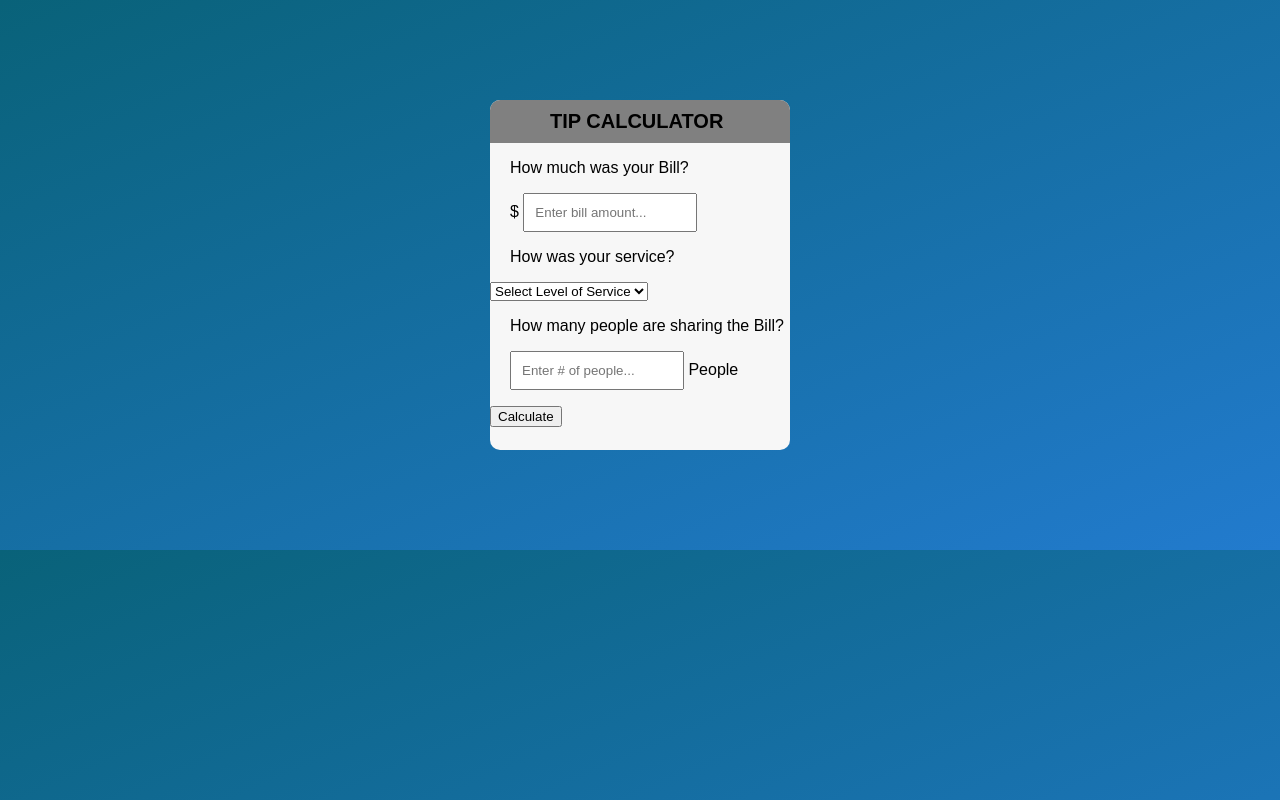
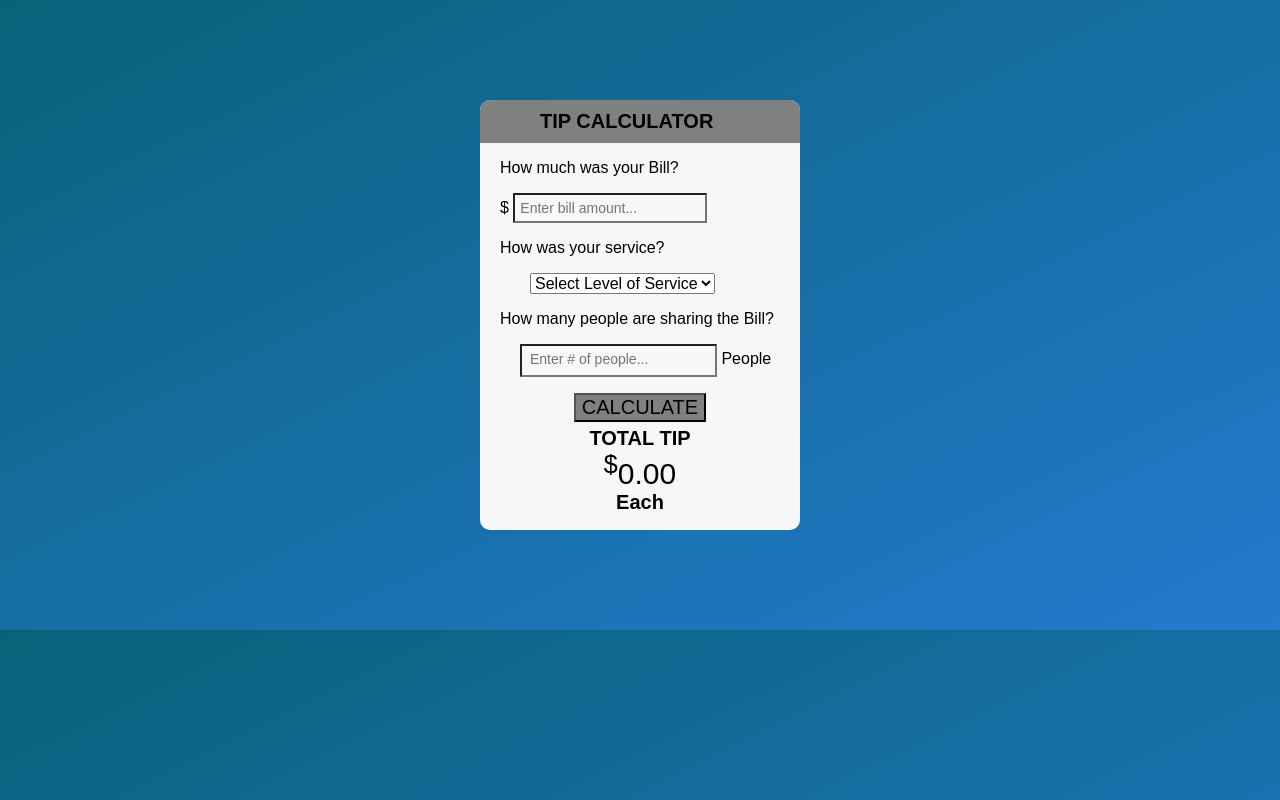
Before and after one commit to theArj/tip-calculator, a plain HTML site: page index.html in a window 1280 px wide. Drawn offline with Linux system fonts and the light colour scheme.

Commit message:
Set up CSS better

```diff
--- a/index.html
+++ b/index.html
@@ -12,24 +12,32 @@
   </head>
   <body>
     <div id="container">
+      <div id="calculator">
         <h1>Tip Calculator</h1>
         <form>
           <p>How much was your Bill?</p>
-        <p>$ <input type="number" placeholder="Enter bill amount..." /></p>
+          <p>$ <input id="billamount" type="number" placeholder="Enter bill amount..." /></p>
           <p>How was your service?</p>
-        <select>
-          <option value="0">Select Level of Service</option>
+          <select id="service">
+            <option selected disabled value="0">Select Level of Service</option>
             <option value="0.25">Outstanding Service</option>
             <option value="0.2">Great Service</option>
             <option value="0.15">Good Service</option>
             <option value="0.1">OK Service</option>
             <option value="0.05">Lousy Service</option>
+            <option value="0.00">Terrible Service</option>
           </select>
 
           <p>How many people are sharing the Bill?</p>
-        <p><input type="number" placeholder="Enter # of people..." /> People</p>
+          <p><input id="peopleamount" type="number" placeholder="Enter # of people..." /> People</p>
         </form>
         <button type="button">Calculate</button>
+      </div>
+
+      <div id="totaltip">
+        <sup>$</sup><span id="tip">0.00</span>
+        <small id="each">Each</small>
+      </div>
     </div>
   </body>
 </html>
--- a/script.js
+++ b/script.js
@@ -1,3 +1,7 @@
+const billamount =
+
+
+
 // // const display = document.querySelector("#display");
 // const billInput = document.querySelector("#bill");
 // const tipInput = document.querySelector("#tip");
--- a/styles.css
+++ b/styles.css
@@ -6,8 +6,8 @@ body{
 }
 
 #container{
-  width: 300px;
-  height: 350px;
+  width: 320px;
+  height: 430px;
   background: #f7f7f7;
   border-radius: 10px;
   margin: 100px auto;
@@ -34,7 +34,69 @@ form input[type="number"]{
 }
 
 input{
-  padding: 10px;
+  padding: 5px;
+}
+
+#billamount{
+  width: 60%;
+  font-size: 14px;
+  background: #f7f7f7;
+  padding: 5px auto;
+  margin-left: auto;
+}
+
+#billamount:focus{
+  background: white;
+}
+
+#service{
+  font-size: 16px;
+  padding: 10 px 10px 20px 20px;
+  margin-left: 50px;
+}
+
+#peopleamount{
+  width: 60%;
+  font-size: 14px;
+  background: #f7f7f7;
+  padding: 5px 5px 8px 8px;
+  margin-left: 20px;
+}
+
+button{
+  width: auto;
+  height: auto;
+  background: grey;
+  color: black;
+  font-size: 20px;
+  margin: auto;
+  display: block;
+  text-transform: uppercase;
+}
+
+#totaltip{
+  font-size: 30px;
+  margin-top: 5px;
+  text-align: center;
+}
+
+#totaltip:before{
+  content: "Total Tip";
+  font-size: 20px;
+  font-weight: bold;
+  text-transform: uppercase;
+  display: block;
+}
+
+#total sup{
+  font-size: 20px;
+  top: -18px;
+}
+
+#totaltip small{
+  font-size: 20px;
+  font-weight: bold;
+  display: block;
 }
 
 /* body {
```
Lines whose indentation alone changed are shown as unchanged.
